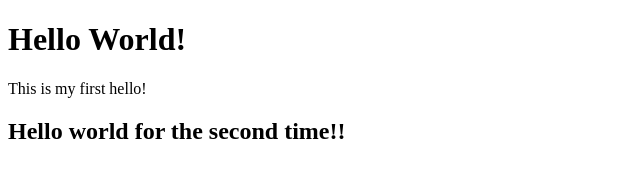
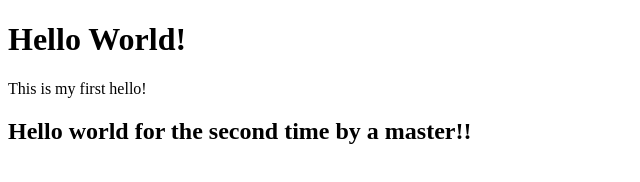
Before and after one commit to mikeru-design/git_branch_test, a plain HTML site: page index.html in a window 1280 px wide. Shown: the whole page, without its empty margins (0-640 px from the left). Drawn offline with Linux system fonts and the light colour scheme.

Commit message:
Change h2

```diff
--- a/index.html
+++ b/index.html
@@ -9,6 +9,6 @@
 <body>
   <h1 class="title">Hello World!</h1>
   <p>This is my first hello!</p>
-  <h2>Hello world for the second time!!</h2>
+  <h2>Hello world for the second time by a master!!</h2>
 </body>
 </html>
```
